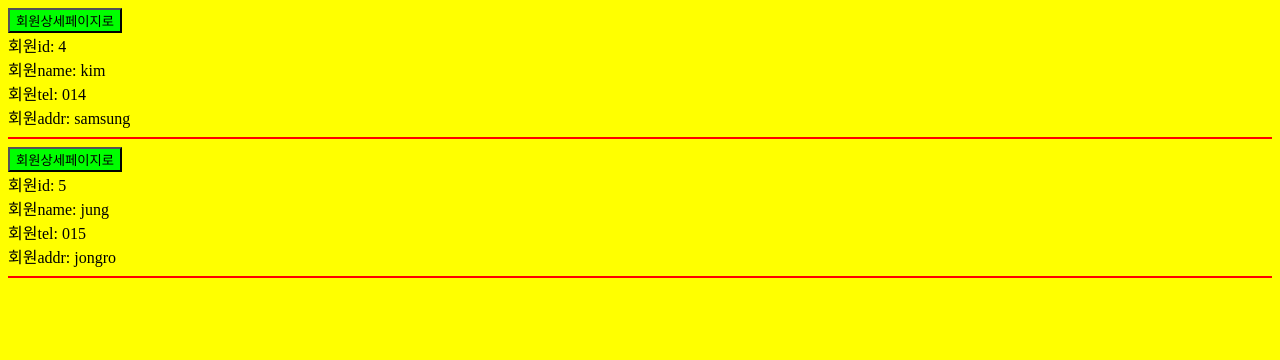
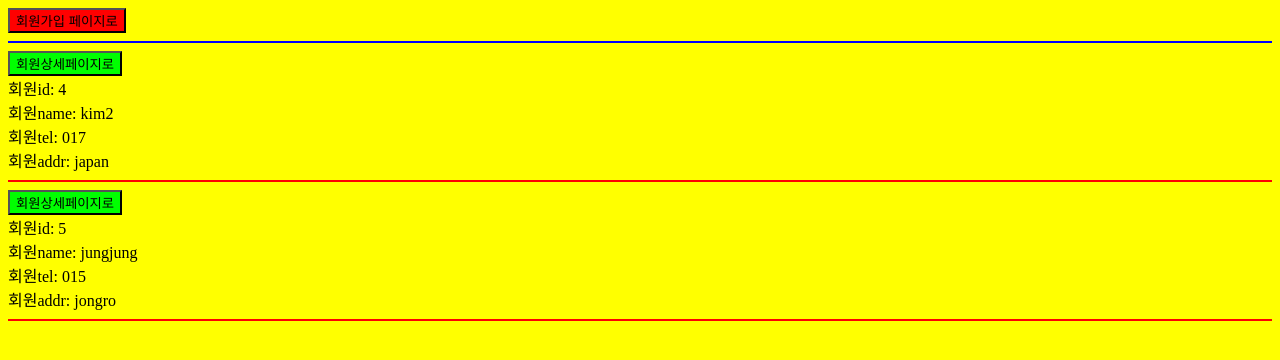
Before and after one commit to aliciawill/djangoProject4, a Django app: page /app5/test in a window 1280 px wide. Shown: the top 360 px of the page. Run offline with Django 3.2, Linux system fonts and the light colour scheme; data comes from the database, SQL or seed files in the repository.

Commit message:
2022-01-10 월요일

```diff
--- a/djangoProject3/templates/app5/test.html
+++ b/djangoProject3/templates/app5/test.html
@@ -11,6 +11,10 @@
     </style>
 </head>
 <body>
+<a href="/member/test2">
+        <button style="background: red">회원가입 페이지로</button>
+</a><br>
+<hr color="blue">
 {% if test_list %}
    {% for one in test_list %}
        <a href="/app5/test/{{ one.id }}">
```
Also changed, not shown: djangoProject3/db.sqlite3.
